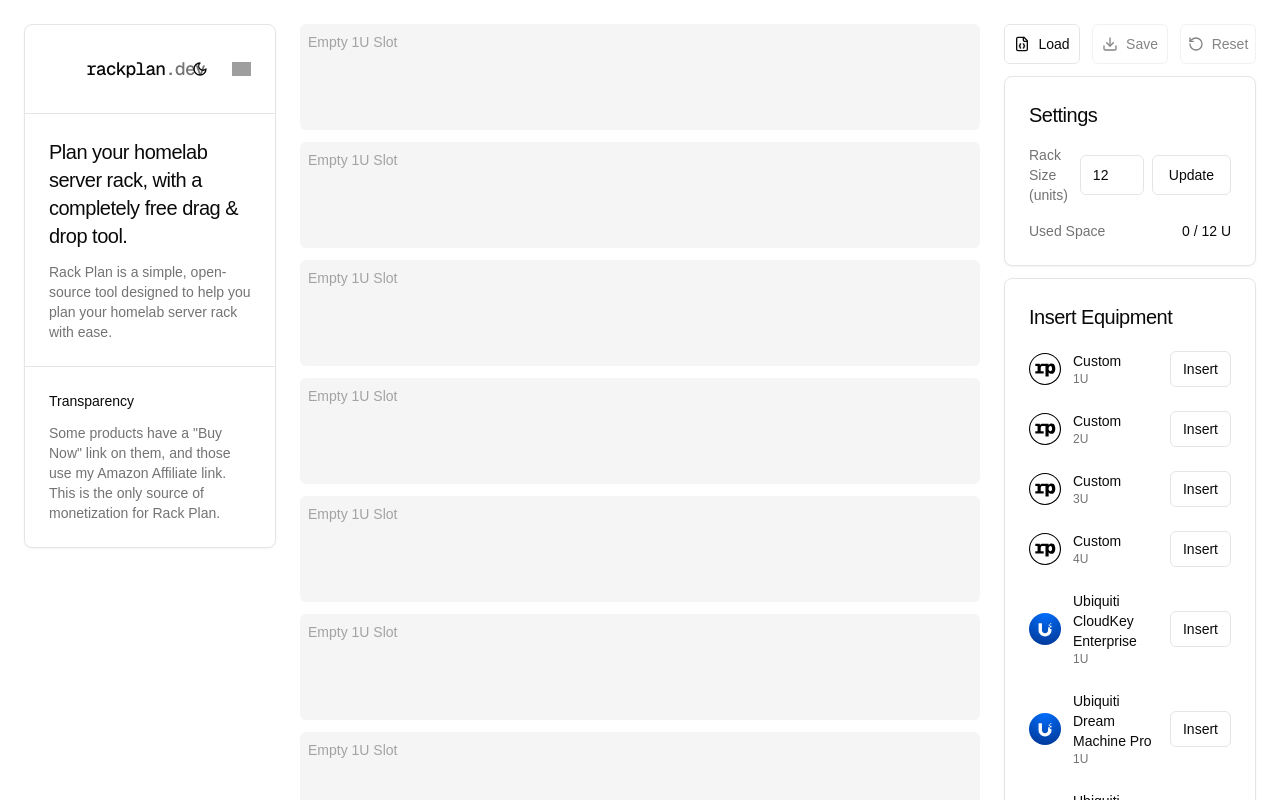
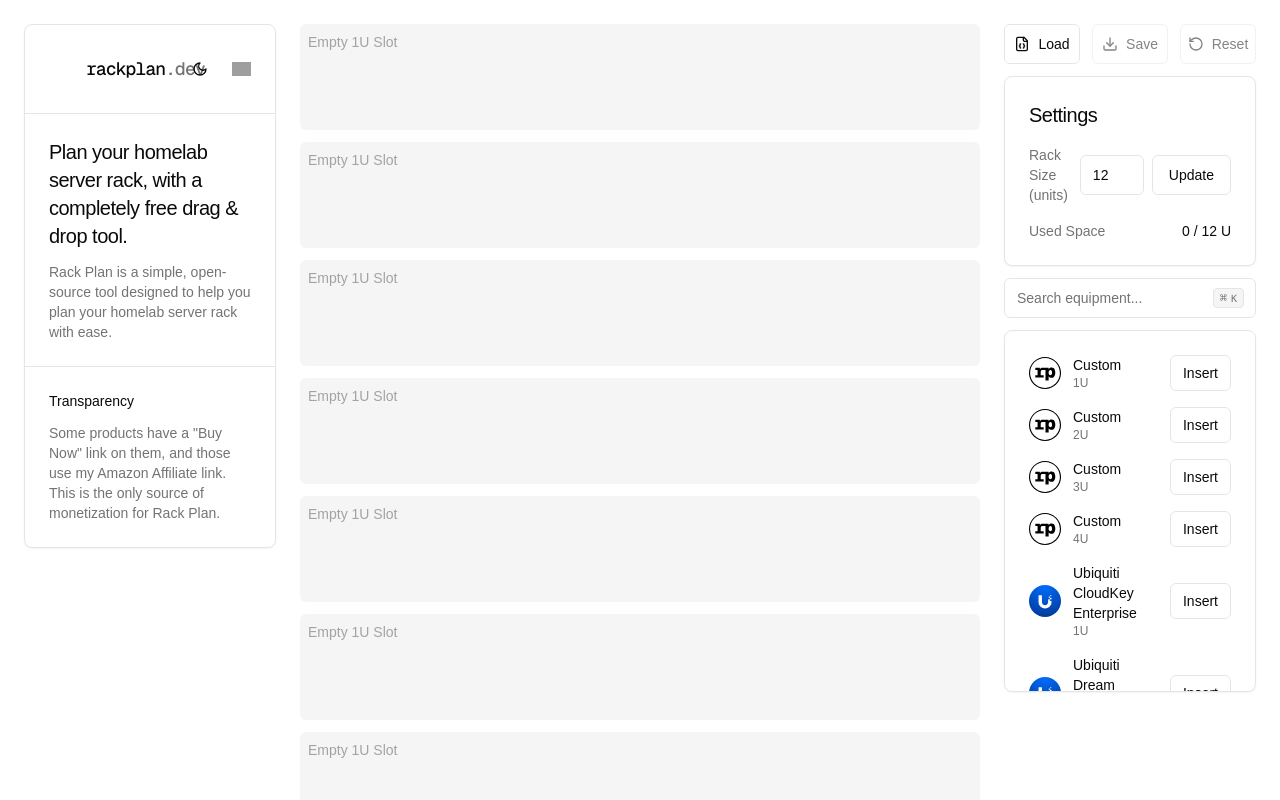
Before and after one commit to maxbailey/rackplan, a Next.js app: page / in a window 1280 px wide. Shown: the top 800 px of the page. Built offline with nearby package versions, Linux system fonts and the light colour scheme; grey boxes are pictures that could not be loaded.

Commit message:
Added search and scroll area

```diff
--- a/components/settings-panel.tsx
+++ b/components/settings-panel.tsx
@@ -3,6 +3,7 @@
 import { Button } from "./ui/button";
 import { Card } from "./ui/card";
 import { Input } from "./ui/input";
+import { ScrollArea } from "./ui/scroll-area";
 import { useState, useEffect } from "react";
 import { useRack } from "../context/rack-context";
 import { DownloadIcon, FileJson, RotateCcw } from "lucide-react";
@@ -37,6 +38,7 @@ export default function SettingsPanel() {
   const [inputValue, setInputValue] = useState<string>(slotCount.toString());
   const [equipment, setEquipment] = useState<EquipmentData[]>([]);
   const [loading, setLoading] = useState(true);
+  const [searchQuery, setSearchQuery] = useState("");
 
   const usedSlots = items.reduce(
     (acc, item) => acc + (item.isBlank ? 0 : item.size),
@@ -123,7 +125,6 @@ export default function SettingsPanel() {
       label: equipmentItem.label,
       size: parseInt(equipmentItem.size),
       vectorUrl: equipmentItem.vectorUrl,
-      link: equipmentItem.link,
     });
   };
 
@@ -141,6 +142,10 @@ export default function SettingsPanel() {
     }));
     updateItems(blankSlots);
   };
+
+  const filteredEquipment = equipment.filter((item) =>
+    item.label.toLowerCase().includes(searchQuery.toLowerCase())
+  );
 
   return (
     <div className="flex flex-col h-full gap-3 sticky top-6">
@@ -215,12 +220,23 @@ export default function SettingsPanel() {
           </div>
         </div>
       </Card>
-      <Card className="flex flex-col p-6 gap-3">
-        <h1 className="text-xl font-medium tracking-tight text-foreground">
-          Insert Equipment
-        </h1>
+      <div className="relative">
+        <Input
+          className="pe-11"
+          placeholder="Search equipment..."
+          type="search"
+          value={searchQuery}
+          onChange={(e) => setSearchQuery(e.target.value)}
+        />
+        <div className="pointer-events-none absolute inset-y-0 end-0 flex items-center justify-center pe-3 text-muted-foreground">
+          <kbd className="hidden sm:inline-flex h-5 select-none items-center gap-1 rounded border bg-muted px-1.5 font-mono text-[10px] font-medium text-muted-foreground opacity-100">
+            <span className="text-xs">⌘</span>K
+          </kbd>
+        </div>
+      </div>
+      <Card className="flex flex-col">
         {loading ? (
-          <div className="flex items-center justify-center w-full">
+          <div className="flex items-center justify-center w-full p-6">
             <Image
               src="/loading-ring.svg"
               alt="Loading"
@@ -229,8 +245,9 @@ export default function SettingsPanel() {
             />
           </div>
         ) : (
-          <div className="flex flex-col gap-2">
-            {equipment.map((item) => {
+          <ScrollArea className="h-[360px]">
+            <div className="px-6 py-4">
+              {filteredEquipment.map((item) => {
                 const size = parseInt(item.size);
                 const canFit = canFitEquipment(size);
 
@@ -248,7 +265,9 @@ export default function SettingsPanel() {
                         className="object-contain rounded-full"
                       />
                       <div className="flex flex-col">
-                      <span className="text-sm font-medium">{item.label}</span>
+                        <span className="text-sm font-medium">
+                          {item.label}
+                        </span>
                         <span className="text-xs text-muted-foreground">
                           {item.size}U
                         </span>
@@ -266,6 +285,7 @@ export default function SettingsPanel() {
                 );
               })}
             </div>
+          </ScrollArea>
         )}
       </Card>
     </div>
--- /dev/null
+++ b/components/ui/label.tsx
@@ -0,0 +1,26 @@
+"use client"
+
+import * as React from "react"
+import * as LabelPrimitive from "@radix-ui/react-label"
+import { cva, type VariantProps } from "class-variance-authority"
+
+import { cn } from "@/lib/utils"
+
+const labelVariants = cva(
+  "text-sm font-medium leading-none peer-disabled:cursor-not-allowed peer-disabled:opacity-70"
+)
+
+const Label = React.forwardRef<
+  React.ElementRef<typeof LabelPrimitive.Root>,
+  React.ComponentPropsWithoutRef<typeof LabelPrimitive.Root> &
+    VariantProps<typeof labelVariants>
+>(({ className, ...props }, ref) => (
+  <LabelPrimitive.Root
+    ref={ref}
+    className={cn(labelVariants(), className)}
+    {...props}
+  />
+))
+Label.displayName = LabelPrimitive.Root.displayName
+
+export { Label }
--- /dev/null
+++ b/components/ui/scroll-area.tsx
@@ -0,0 +1,48 @@
+"use client";
+
+import * as React from "react";
+import * as ScrollAreaPrimitive from "@radix-ui/react-scroll-area";
+
+import { cn } from "@/lib/utils";
+
+const ScrollArea = React.forwardRef<
+  React.ElementRef<typeof ScrollAreaPrimitive.Root>,
+  React.ComponentPropsWithoutRef<typeof ScrollAreaPrimitive.Root>
+>(({ className, children, ...props }, ref) => (
+  <ScrollAreaPrimitive.Root
+    ref={ref}
+    className={cn("relative overflow-hidden", className)}
+    {...props}
+  >
+    <ScrollAreaPrimitive.Viewport className="h-full w-full rounded-[inherit]">
+      {children}
+    </ScrollAreaPrimitive.Viewport>
+    <ScrollBar />
+    <ScrollAreaPrimitive.Corner />
+  </ScrollAreaPrimitive.Root>
+));
+ScrollArea.displayName = ScrollAreaPrimitive.Root.displayName;
+
+const ScrollBar = React.forwardRef<
+  React.ElementRef<typeof ScrollAreaPrimitive.ScrollAreaScrollbar>,
+  React.ComponentPropsWithoutRef<typeof ScrollAreaPrimitive.ScrollAreaScrollbar>
+>(({ className, orientation = "vertical", ...props }, ref) => (
+  <ScrollAreaPrimitive.ScrollAreaScrollbar
+    ref={ref}
+    orientation={orientation}
+    className={cn(
+      "flex touch-none select-none transition-colors",
+      orientation === "vertical" &&
+        "h-full w-2.5 border-l border-l-transparent p-[1px]",
+      orientation === "horizontal" &&
+        "h-2.5 flex-col border-t border-t-transparent p-[1px]",
+      className
+    )}
+    {...props}
+  >
+    <ScrollAreaPrimitive.ScrollAreaThumb className="relative flex-1 rounded-full bg-border" />
+  </ScrollAreaPrimitive.ScrollAreaScrollbar>
+));
+ScrollBar.displayName = ScrollAreaPrimitive.ScrollAreaScrollbar.displayName;
+
+export { ScrollArea, ScrollBar };
--- a/package.json
+++ b/package.json
@@ -11,6 +11,8 @@
   },
   "dependencies": {
     "@radix-ui/react-dialog": "^1.1.4",
+    "@radix-ui/react-label": "^2.1.1",
+    "@radix-ui/react-scroll-area": "^1.2.2",
     "@radix-ui/react-select": "^2.1.4",
     "@radix-ui/react-slot": "^1.1.1",
     "class-variance-authority": "^0.7.1",
```
Also changed, not shown: 1 other file (tests, documents, lock files or other folders). Lines whose indentation alone changed are shown as unchanged.
